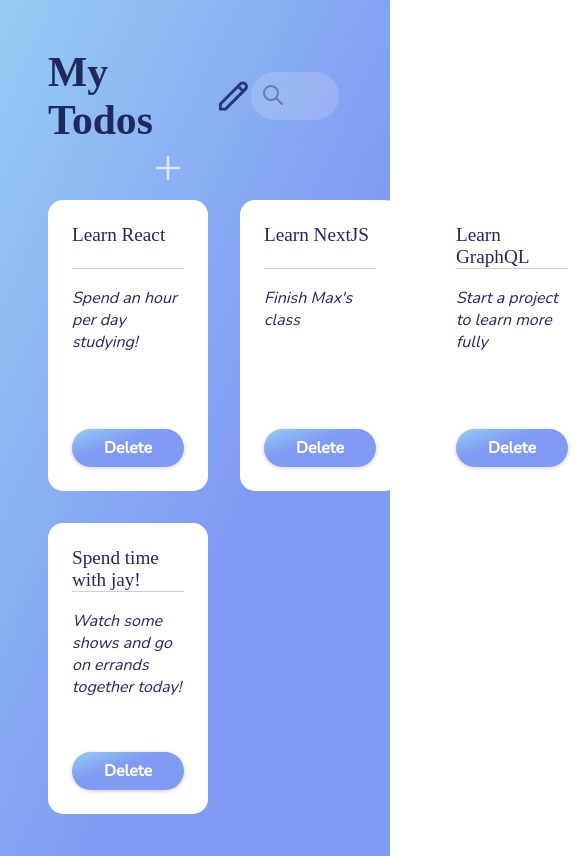
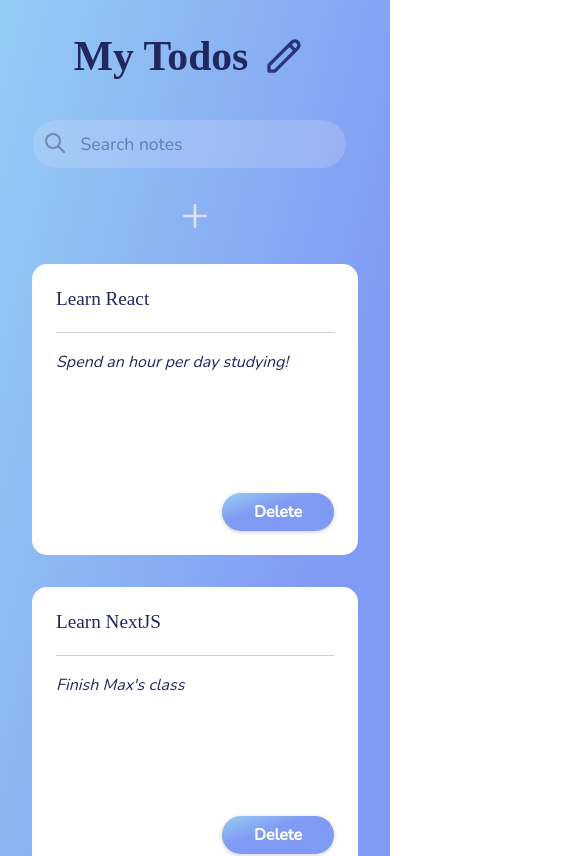
Before and after one commit to krissygroom/react-hooks-todos, a React (Create React App) app: page / in a window 390 px wide. Shown: the top 856 px of the page, 585 px wide, since content can reach past the window. Built offline with nearby package versions, Linux system fonts and the light colour scheme; a web font is replaced by a local one.

Commit message:
Media queries

```diff
--- a/src/App.js
+++ b/src/App.js
@@ -1,4 +1,4 @@
-import React, { useState } from "react";
+import React, { useState, useEffect } from "react";
 import Todo from "./components/Todo";
 import Header from "./components/Header";
 import AddNote from "./components/AddNote";
@@ -64,20 +64,21 @@ const App = () => {
       description: "",
     };
 
-    const newList = [...list, newNote];
+    const newList = [newNote, ...list];
     setList(newList);
   };
 
-  /*
-  TODO:
-  1. add new note button and handle click event button
-  2. Add 'lifecycle methods' to save to local storage on exit and read from local storage on load
-  extras:
-  1. group by functionality - based on maybe importance and date
-  2. add importance rating: low, medium, high with color tags #F5628B, #F2CD68, #74F284
-  3. Sort todo list
+  // Lifecycle methods
+  useEffect(() => {
+    const ourList = JSON.parse(localStorage.getItem("list"));
+    if (ourList) {
+      setList(ourList);
+    }
+  }, []);
 
-  */
+  useEffect(() => {
+    localStorage.setItem("list", JSON.stringify(list));
+  }, [list]);
 
   return (
     <div className="main-container">
--- a/src/components/AddNote.css
+++ b/src/components/AddNote.css
@@ -17,4 +17,12 @@
 
 .icon.icon-plus:hover {
   filter: brightness(1.2);
+  color: rgba(109, 115, 154, 0.735);
 }
+
+@media screen and (max-width: 650px) {
+  .add-note {
+    width: 100%;
+    margin: 1rem 0;
+  }
+}
--- a/src/components/Header.css
+++ b/src/components/Header.css
@@ -20,3 +20,27 @@
   padding: 0;
   margin: 0;
 }
+
+/* Media Queries */
+@media screen and (max-width: 650px) {
+  .header {
+    flex-direction: column;
+    gap: 1rem;
+  }
+
+  .title {
+    width: 100%;
+    justify-content: center;
+  }
+}
+
+@media screen and (max-width: 380px) {
+  .header h1 {
+    font-size: 1.8rem;
+  }
+
+  .header .icon {
+    height: 1.5rem;
+    width: 1.5rem;
+  }
+}
--- a/src/components/Search.css
+++ b/src/components/Search.css
@@ -25,6 +25,10 @@
   transition: all 0.3s;
 }
 
+.search__input::placeholder {
+  color: rgb(41, 52, 122, 0.5);
+}
+
 .search__input:focus {
   transform: scaleX(1.05);
   background-color: rgba(233, 229, 244, 0.4);
@@ -46,3 +50,18 @@
 
   transition: all 0.3s;
 }
+
+/* Media Queries */
+@media screen and (max-width: 800px) {
+  .search {
+    width: 40%;
+  }
+}
+
+@media screen and (max-width: 650px) {
+  .search {
+    width: 100%;
+    justify-content: center;
+    margin: 1.5rem 0 1rem 0;
+  }
+}
--- a/src/components/Search.js
+++ b/src/components/Search.js
@@ -7,7 +7,12 @@ const Search = ({ onChange }) => {
   return (
     <div className="search">
       <div className="search-container">
-        <input onChange={onChange} className="search__input" type="text" />
+        <input
+          onChange={onChange}
+          className="search__input"
+          type="text"
+          placeholder="Search notes"
+        />
         <SearchIcon className="h-5 w-5 search__icon" />
       </div>
     </div>
--- a/src/components/Todo.css
+++ b/src/components/Todo.css
@@ -24,6 +24,11 @@ h2 {
   color: inherit;
   outline: none;
   resize: none;
+}
+
+.card__title::placeholder,
+.card__description::placeholder {
+  color: rgb(41, 52, 122, 0.5);
 }
 
 .card__title,
--- a/src/components/Todo.js
+++ b/src/components/Todo.js
@@ -63,14 +63,14 @@ const Todo = ({ item, handleDelItem, handleTextChange }) => {
           className="card__title"
           type="text"
           value={title}
-          placeHolder="Title"
+          placeholder="Title"
           onChange={(e) => textChangeHandler(e, "title")}
         />
         <textarea
           className="card__description"
           type="text"
           value={description}
-          placeHolder="Description"
+          placeholder="Description"
           onChange={(e) => textChangeHandler(e, "description")}
         />
       </div>
--- a/src/index.css
+++ b/src/index.css
@@ -46,3 +46,31 @@ h1 {
   font-family: "BIZ UDPMincho", serif;
   font-size: 2.6rem;
 }
+
+/* Media Queries */
+@media screen and (max-width: 800px) {
+  .cards-container {
+    grid-template-columns: repeat(2, 1fr);
+  }
+}
+
+@media screen and (max-width: 650px) {
+  body {
+    padding: 1.5rem;
+  }
+}
+
+@media screen and (max-width: 500px) {
+  .cards-container {
+    grid-template-columns: 1fr;
+  }
+  body {
+    padding: 2rem;
+  }
+}
+
+@media screen and (max-width: 380px) {
+  body {
+    padding: 1rem;
+  }
+}
```
